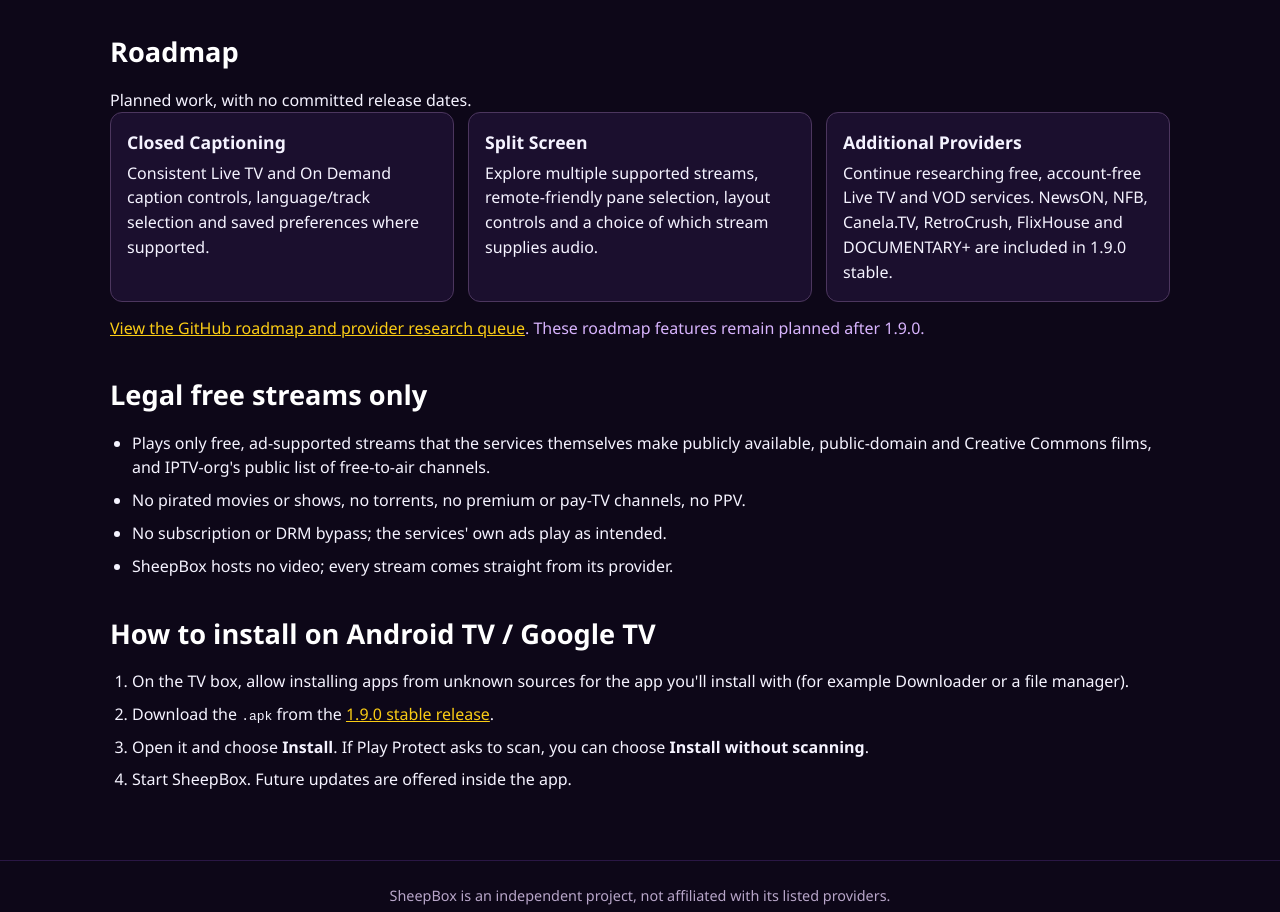
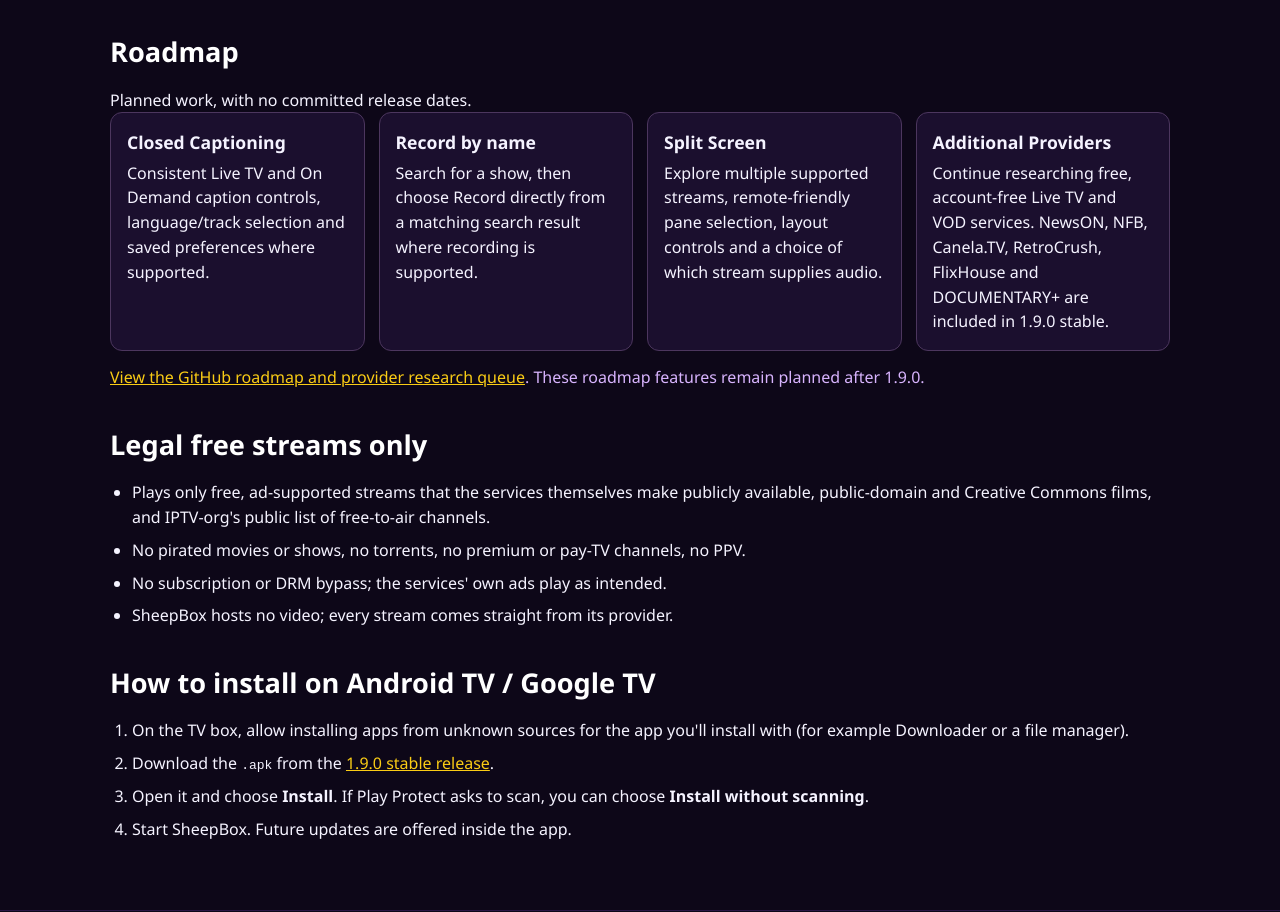
Before and after one commit to sheepman90s/sheepbox-releases, a plain HTML site: page docs/index.html in a window 1280 px wide. Shown: the part 6804-7716 px from the top of the page. Drawn offline with Linux system fonts and the light colour scheme.

Commit message:
Plan recording a show by name directly from search results

```diff
--- a/docs/index.html
+++ b/docs/index.html
@@ -182,6 +182,7 @@ th{color:var(--lav)}
   <p>Planned work, with no committed release dates.</p>
   <div class="grid">
     <div class="card"><b>Closed Captioning</b>Consistent Live TV and On Demand caption controls, language/track selection and saved preferences where supported.</div>
+    <div class="card"><b>Record by name</b>Search for a show, then choose Record directly from a matching search result where recording is supported.</div>
     <div class="card"><b>Split Screen</b>Explore multiple supported streams, remote-friendly pane selection, layout controls and a choice of which stream supplies audio.</div>
     <div class="card"><b>Additional Providers</b>Continue researching free, account-free Live TV and VOD services. NewsON, NFB, Canela.TV, RetroCrush, FlixHouse and DOCUMENTARY+ are included in 1.9.0 stable.</div>
   </div>
```
Also changed, not shown: 2 other files.
